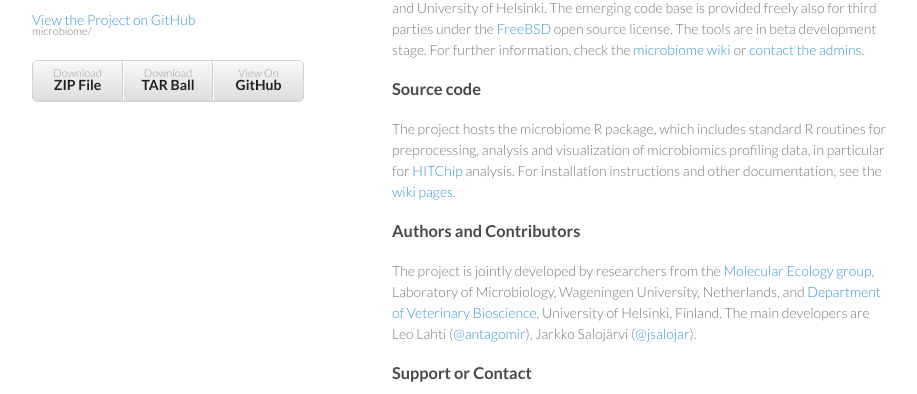
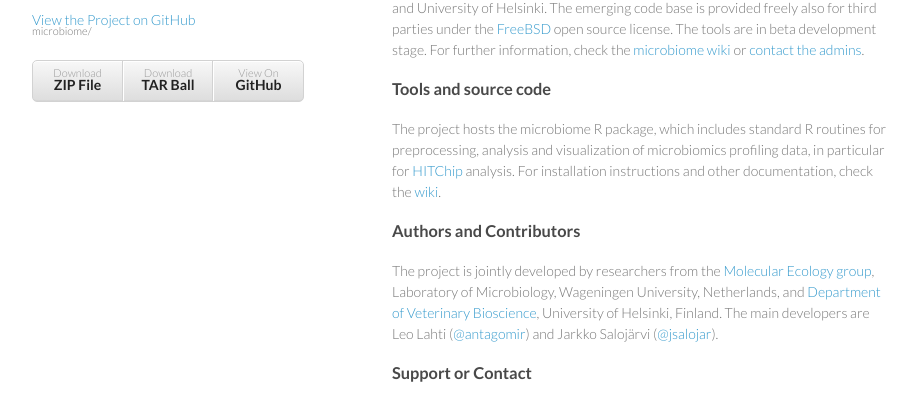
Before and after one commit to microbiome/microbiome.github.com, a plain HTML site: page index.html in a window 1280 px wide. Shown: the part 141-535 px from the top of the page, without its empty margins (178-1095 px from the left). Drawn offline with Linux system fonts and the light colour scheme.

Commit message:
links fixed

```diff
--- a/index.html
+++ b/index.html
@@ -35,17 +35,16 @@
 The tools are in beta development stage. For further information, check the <a href="https://github.com/microbiome/microbiome/wiki">microbiome wiki</a> or <a href="https://github.com/microbiome/microbiome/wiki/Contact">contact the admins</a>.
 
 
-<h3>Source code</h3>
+<h3>Tools and source code</h3>
 
 The project hosts the microbiome R package, which includes standard R routines for preprocessing, analysis and visualization of microbiomics profiling data, in particular for <a href="http://onlinelibrary.wiley.com/doi/10.1111/j.1462-2920.2009.01900.x/abstract;jsessionid=7184FD2BF307CD3CFE7B231B83FB14C9.d03t02">HITChip</a> analysis.
 
-For installation instructions and other documentation, see the
-<a href="https://github.com/microbiome/microbiome/wiki">wiki pages</a>.
+For installation instructions and other documentation, check the <a href="https://github.com/microbiome/microbiome/wiki">wiki</a>.
 </p>
 
 <h3>Authors and Contributors</h3>
 
-<p>The project is jointly developed by researchers from the <a href="http://www.mib.wur.nl/UK/">Molecular Ecology group</a>, Laboratory of Microbiology, Wageningen University, Netherlands, and <a href="http://www.vetmed.helsinki.fi/apalva/index.htm">Department of Veterinary Bioscience</a>, University of Helsinki, Finland. The main developers are Leo Lahti (<a href="https://github.com/antagomir" class="user-mention">@antagomir</a>), Jarkko Salojärvi (<a href="https://github.com/jsalojar" class="user-mention">@jsalojar</a>).</p>
+<p>The project is jointly developed by researchers from the <a href="http://www.mib.wur.nl/UK/">Molecular Ecology group</a>, Laboratory of Microbiology, Wageningen University, Netherlands, and <a href="http://www.vetmed.helsinki.fi/apalva/index.htm">Department of Veterinary Bioscience</a>, University of Helsinki, Finland. The main developers are Leo Lahti (<a href="https://github.com/antagomir" class="user-mention">@antagomir</a>) and Jarkko Salojärvi (<a href="https://github.com/jsalojar" class="user-mention">@jsalojar</a>).</p>
 
 
 <h3>Support or Contact</h3>
```
